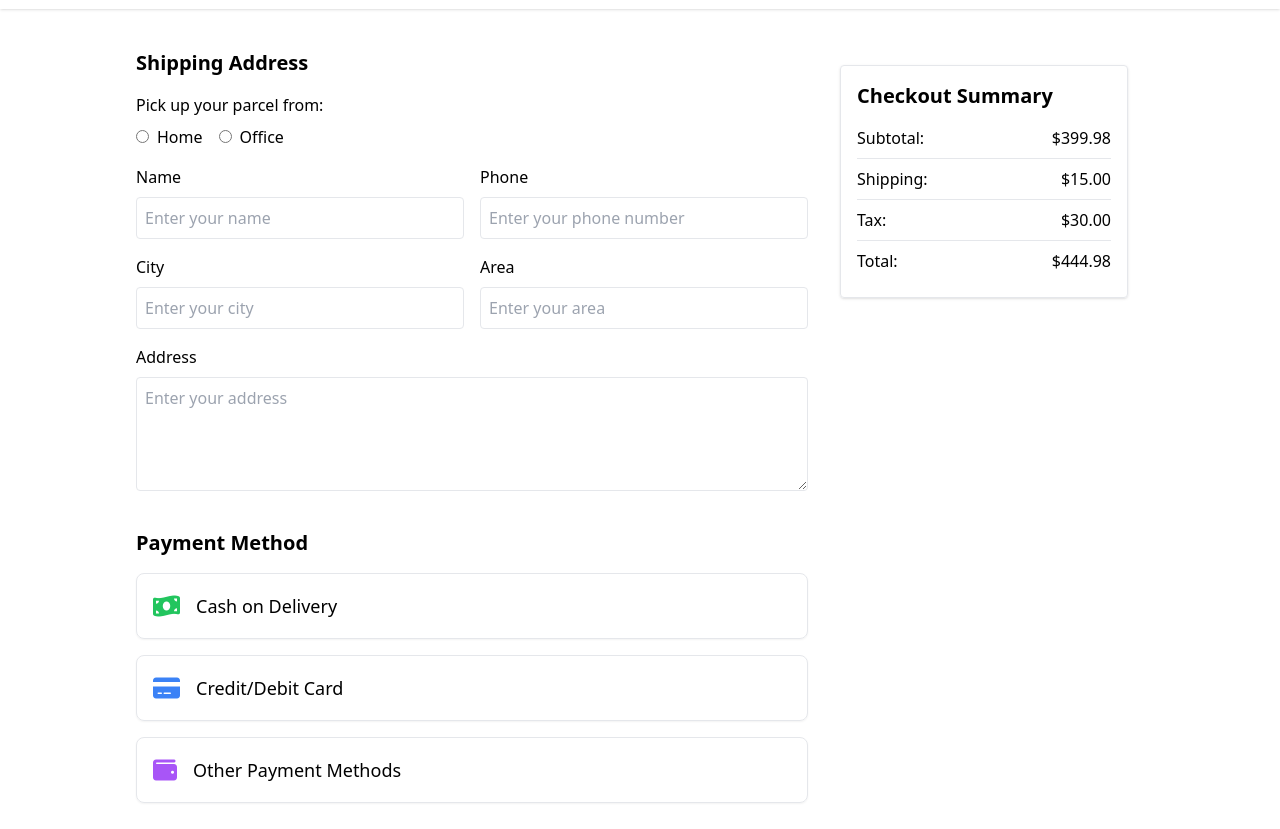
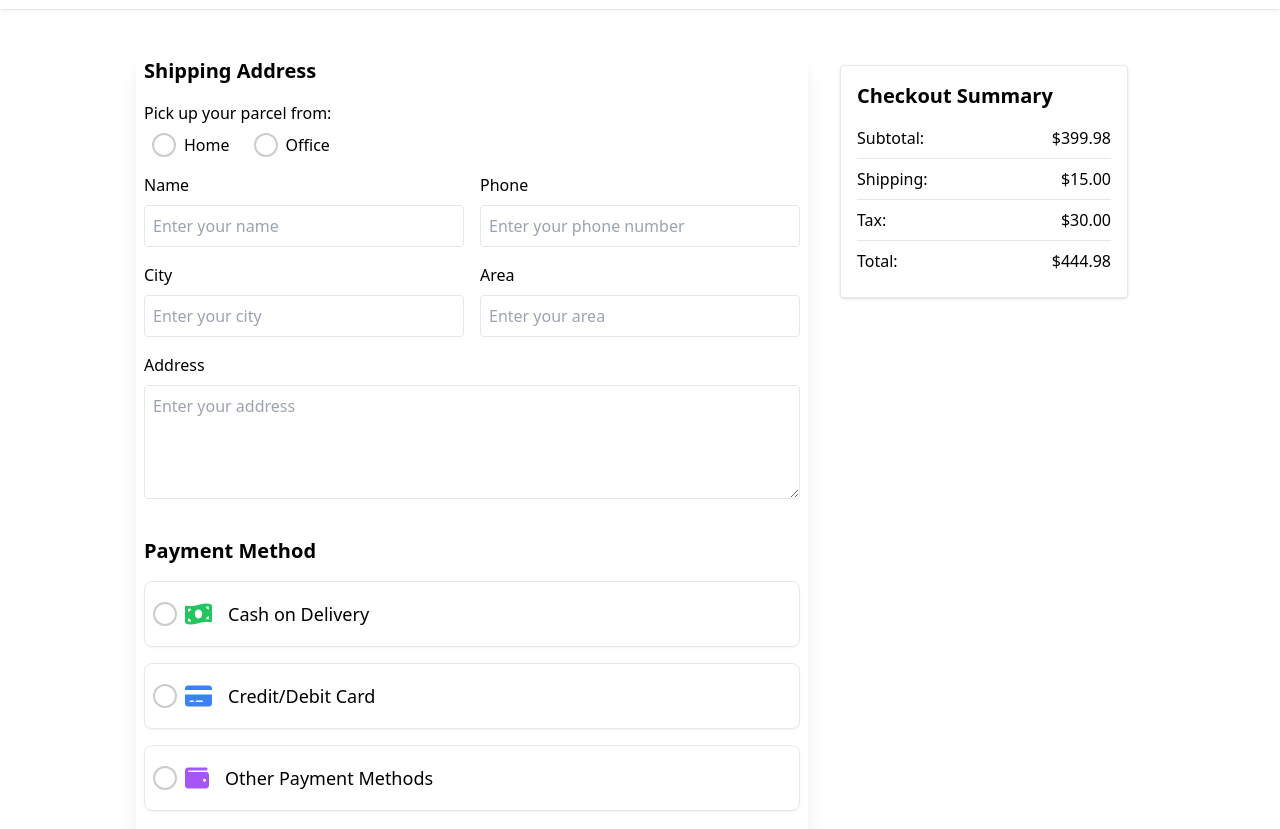
Before and after one commit to DipPal513/altabanu, a website: page checkout.html in a window 1280 px wide. Shown: the part 123-952 px from the top of the page. Drawn offline with Linux system fonts and the light colour scheme.

Commit message:
radio button updated

```diff
--- a/checkout.html
+++ b/checkout.html
@@ -9,7 +9,8 @@
       rel="stylesheet"
     />
     <link rel="stylesheet" href="./dist/indext.css" />
-    <style>/* Optional: Add hover effects to user icon */
+    <style>
+      /* Optional: Add hover effects to user icon */
       .userIcon:hover {
         color: #555;
       }
@@ -18,7 +19,46 @@
       #userDropdown {
         min-width: 150px;
         right: 0;
-      }</style>
+      }
+      /* Hide the default radio button */
+      input[type="radio"] {
+        display: none;
+      }
+
+      /* Custom radio button styles */
+      .radio-custom {
+        position: relative;
+        display: flex;
+        align-items: center;
+        cursor: pointer;
+        padding-left: 2.5rem; /* space for the custom radio */
+      }
+
+      .radio-custom input[type="radio"]:checked + .radio-label::before {
+        background-color: #007bff; /* Blue color for checked state */
+        border-color: #007bff; /* Blue border for checked state */
+      }
+
+      .radio-custom input[type="radio"]:checked + .radio-label {
+        font-weight: bold;
+      }
+
+      .radio-label::before {
+        content: "";
+        position: absolute;
+        left: 0.5rem;
+        width: 1.5rem;
+        height: 1.5rem;
+        border-radius: 50%;
+        border: 2px solid #ccc;
+        background-color: #fff;
+        transition: background-color 0.3s, border-color 0.3s;
+      }
+
+      .radio-custom:hover .radio-label::before {
+        border-color: #007bff; /* Blue border on hover */
+      }
+    </style>
   </head>
   <body>
     <header class="shadow">
@@ -122,12 +162,11 @@
       </div>
     </header>
 
-
     <!-- header -->
     <section class="w-full py-10">
       <div class="max-w-screen-lg mx-auto px-2 flex flex-wrap">
         <!-- Left Side: Shipping Address and Payment Method -->
-        <div class="w-full lg:w-2/3 mb-8 lg:mb-0">
+        <div class="w-full lg:w-2/3 mb-8 lg:mb-0 shadow-xl rounded p-2">
           <!-- Shipping Address Section -->
           <div class="mb-8">
             <h2 class="text-xl font-semibold mb-4">Shipping Address</h2>
@@ -135,11 +174,13 @@
             <div class="mb-4">
               <label class="block mb-2">Pick up your parcel from:</label>
               <div class="flex items-center mb-4">
-                <label class="mr-4">
-                  <input type="radio" name="pickup" value="home" class="mr-2">Home
+                <label class="radio-custom">
+                  <input type="radio" name="pickup" value="home">
+                  <span class="radio-label">Home</span>
                 </label>
-                <label>
-                  <input type="radio" name="pickup" value="office" class="mr-2">Office
+                <label class="radio-custom ml-4">
+                  <input type="radio" name="pickup" value="office">
+                  <span class="radio-label">Office</span>
                 </label>
               </div>
             </div>
@@ -178,37 +219,35 @@
           <!-- Payment Method Section -->
           <div class="mb-8">
             <h2 class="text-xl font-semibold mb-4">Payment Method</h2>
-
             <div class="flex flex-col gap-4">
               <!-- Cash on Delivery -->
-    <label class="relative flex items-center cursor-pointer p-4 border rounded-lg shadow-sm hover:shadow-lg transition-shadow">
-      <input type="radio" name="payment" value="cod" class="absolute left-4 top-1/2 transform -translate-y-1/2 opacity-0 cursor-pointer">
-      <div class="flex items-center">
+              <label class="radio-custom flex items-center p-4 border rounded-lg shadow-sm hover:shadow-lg transition-shadow">
+                <input type="radio" name="payment" value="cod">
+                <span class="radio-label flex items-center">
                   <i class="fa-solid fa-money-bill-wave text-green-500 text-2xl mr-4"></i>
                   <span class="text-lg font-medium">Cash on Delivery</span>
-      </div>
+                </span>
               </label>
 
               <!-- Credit/Debit Card -->
-    <label class="relative flex items-center cursor-pointer p-4 border rounded-lg shadow-sm hover:shadow-lg transition-shadow">
-      <input type="radio" name="payment" value="card" class="absolute left-4 top-1/2 transform -translate-y-1/2 opacity-0 cursor-pointer">
-      <div class="flex items-center">
+              <label class="radio-custom flex items-center p-4 border rounded-lg shadow-sm hover:shadow-lg transition-shadow">
+                <input type="radio" name="payment" value="card">
+                <span class="radio-label flex items-center">
                   <i class="fa-solid fa-credit-card text-blue-500 text-2xl mr-4"></i>
                   <span class="text-lg font-medium">Credit/Debit Card</span>
-      </div>
+                </span>
               </label>
 
               <!-- Other Payment Methods -->
-    <label class="relative flex items-center cursor-pointer p-4 border rounded-lg shadow-sm hover:shadow-lg transition-shadow">
-      <input type="radio" name="payment" value="others" class="absolute left-4 top-1/2 transform -translate-y-1/2 opacity-0 cursor-pointer">
-      <div class="flex items-center">
+              <label class="radio-custom flex items-center p-4 border rounded-lg shadow-sm hover:shadow-lg transition-shadow">
+                <input type="radio" name="payment" value="others">
+                <span class="radio-label flex items-center">
                   <i class="fa-solid fa-wallet text-purple-500 text-2xl mr-4"></i>
                   <span class="text-lg font-medium">Other Payment Methods</span>
-      </div>
+                </span>
               </label>
             </div>
           </div>
-
 
           <!-- Confirm Order Button -->
           <div class="mt-4">
@@ -222,7 +261,6 @@
         <div class="w-full lg:w-1/3 p-4 lg:pl-8">
           <div class="summary border p-4 rounded shadow">
             <h2 class="text-xl font-semibold mb-4">Checkout Summary</h2>
-
             <!-- Summary Items -->
             <div class="mb-2 border-b pb-2">
               <p class="flex justify-between"><span>Subtotal:</span> <span>$399.98</span></p>
@@ -316,7 +354,9 @@
                 >
               </li>
               <li>
-            <a href="#" class="hover:text-white transition duration-300">FAQs</a>
+                <a href="#" class="hover:text-white transition duration-300"
+                  >FAQs</a
+                >
               </li>
             </ul>
           </div>
@@ -331,8 +371,8 @@
           <h2 class="text-2xl font-bold mb-4">Latest Ethnic Collection</h2>
           <p class="text-gray-700 mb-2">
             ALTABANU Couture | Deme By Gabriella X ALTABANU | Dark Romance | La
-        Soirée | ZOHA | ALTABANU X ALANNA PANDAY | Resort Prints | NOOR | RUMI |
-        Zayra | Inara
+            Soirée | ZOHA | ALTABANU X ALANNA PANDAY | Resort Prints | NOOR |
+            RUMI | Zayra | Inara
           </p>
         </div>
 
@@ -341,38 +381,52 @@
           <h2 class="text-2xl font-bold mb-4">NEW ARRIVAL</h2>
           <p class="text-gray-700 mb-2">
             Latest Salwar | Dark Ethnic Wear | Gowns | Pakistani Dress | Haute
-        Couture | INDIE EARTH Collection | ALTABANU X SABYASACHI | The Peacock
-        Lehengas | Festive Edit | NOOR X BANA | The Heritage Collection | Deme
-        By ALTABANU | ALANNA PANDAY
+            Couture | INDIE EARTH Collection | ALTABANU X SABYASACHI | The
+            Peacock Lehengas | Festive Edit | NOOR X BANA | The Heritage
+            Collection | Deme By ALTABANU | ALANNA PANDAY
           </p>
         </div>
 
         <!-- BOTTOM SECTION -->
         <div class="grid grid-cols-1 md:grid-cols-4 gap-6">
           <!-- Support -->
-    <div class="flex flex-col items-center md:items-start text-center md:text-left">
-      <i class="fas fa-headset text-3xl mb-2"></i> <!-- Support Icon -->
+          <div
+            class="flex flex-col items-center md:items-start text-center md:text-left"
+          >
+            <i class="fas fa-headset text-3xl mb-2"></i>
+            <!-- Support Icon -->
             <h3 class="text-lg font-semibold mb-2">24/7 Support</h3>
-      <p class="text-gray-900">We're here to help you anytime, anywhere.</p>
+            <p class="text-gray-900">
+              We're here to help you anytime, anywhere.
+            </p>
           </div>
 
           <!-- Free Shipping -->
-    <div class="flex flex-col items-center md:items-start text-center md:text-left">
-      <i class="fas fa-shipping-fast text-3xl mb-2"></i> <!-- Shipping Icon -->
+          <div
+            class="flex flex-col items-center md:items-start text-center md:text-left"
+          >
+            <i class="fas fa-shipping-fast text-3xl mb-2"></i>
+            <!-- Shipping Icon -->
             <h3 class="text-lg font-semibold mb-2">Free Shipping</h3>
             <p class="text-gray-900">Enjoy free shipping on all orders.</p>
           </div>
 
           <!-- Easy Return -->
-    <div class="flex flex-col items-center md:items-start text-center md:text-left">
-      <i class="fas fa-undo-alt text-3xl mb-2"></i> <!-- Return Icon -->
+          <div
+            class="flex flex-col items-center md:items-start text-center md:text-left"
+          >
+            <i class="fas fa-undo-alt text-3xl mb-2"></i>
+            <!-- Return Icon -->
             <h3 class="text-lg font-semibold mb-2">Easy Return</h3>
             <p class="text-gray-900">Hassle-free returns within 30 days.</p>
           </div>
 
           <!-- Custom Fit -->
-    <div class="flex flex-col items-center md:items-start text-center md:text-left">
-      <i class="fas fa-ruler-combined text-3xl mb-2"></i> <!-- Custom Fit Icon -->
+          <div
+            class="flex flex-col items-center md:items-start text-center md:text-left"
+          >
+            <i class="fas fa-ruler-combined text-3xl mb-2"></i>
+            <!-- Custom Fit Icon -->
             <h3 class="text-lg font-semibold mb-2">Custom Fit</h3>
             <p class="text-gray-900">Tailored to fit your style and needs.</p>
           </div>
@@ -380,6 +434,5 @@
       </div>
     </footer>
     <script src="./dist/main.js"></script>
-
   </body>
 </html>
```
Also changed, not shown: dist/indext.css. Lines whose indentation alone changed are shown as unchanged.
